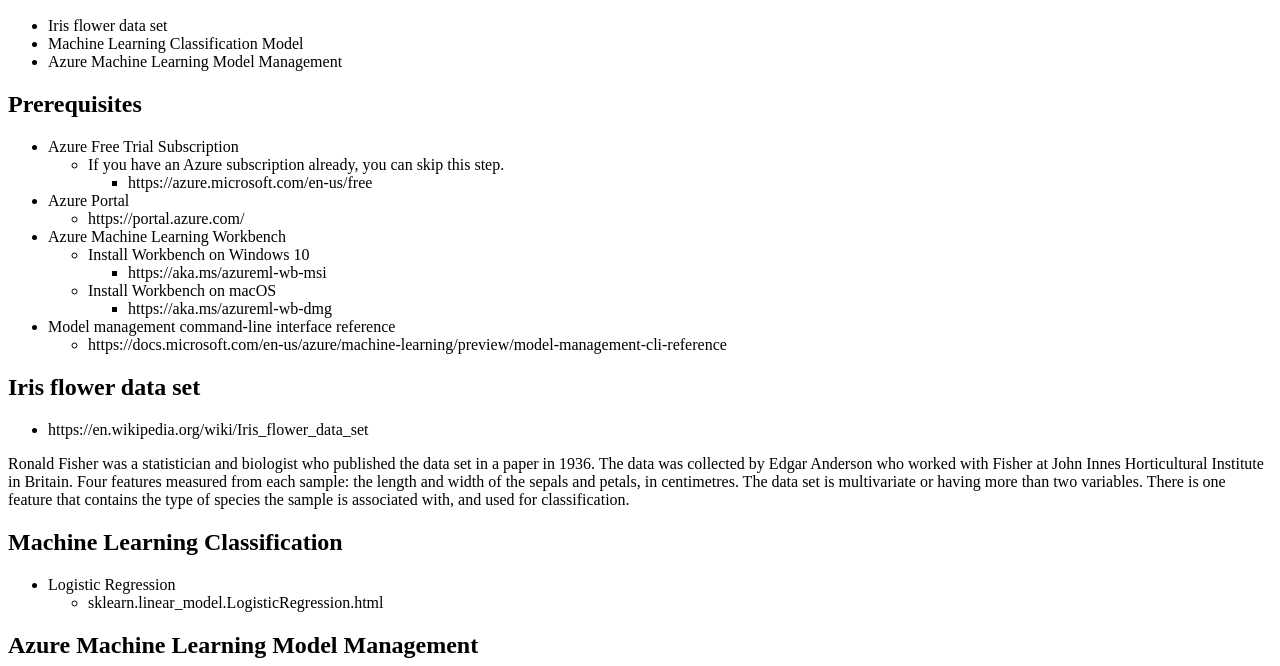
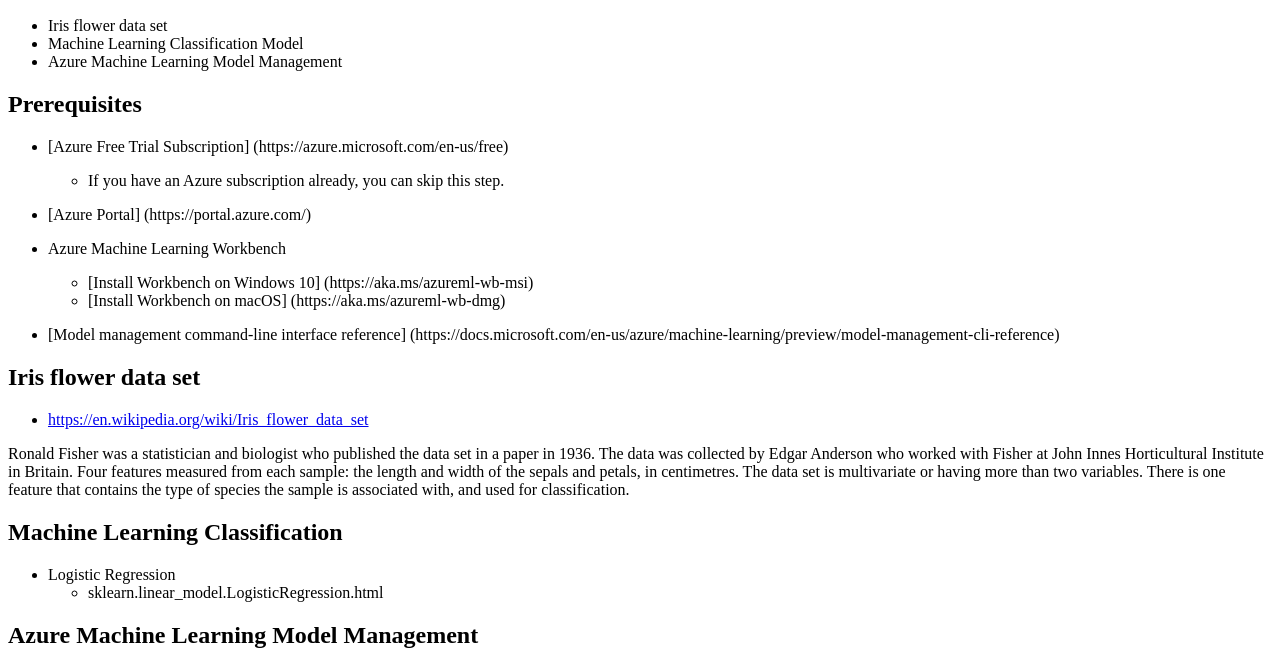
Before and after one commit to lucasfeiock/AZMLWB, a website: page index.html in a window 1280 px wide. Shown: the part 96-762 px from the top of the page. Drawn offline with Linux system fonts and the light colour scheme.

Commit message:
markdown links

```diff
--- a/index.html
+++ b/index.html
@@ -10,43 +10,29 @@
 </ul>
 <h2>Prerequisites</h2>
 <ul>
-<li>Azure Free Trial Subscription
+<li>
+<p>[Azure Free Trial Subscription] (https://azure.microsoft.com/en-us/free)</p>
 <ul>
-<li>If you have an Azure subscription already, you can skip this step.
-<ul>
-<li>https://azure.microsoft.com/en-us/free</li>
+<li>If you have an Azure subscription already, you can skip this step.</li>
 </ul>
 </li>
+<li>
+<p>[Azure Portal] (https://portal.azure.com/)</p>
+</li>
+<li>
+<p>Azure Machine Learning Workbench</p>
+<ul>
+<li>[Install Workbench on Windows 10] (https://aka.ms/azureml-wb-msi)</li>
+<li>[Install Workbench on macOS] (https://aka.ms/azureml-wb-dmg)</li>
 </ul>
 </li>
-<li>Azure Portal
-<ul>
-<li>https://portal.azure.com/</li>
-</ul>
-</li>
-<li>Azure Machine Learning Workbench
-<ul>
-<li>Install Workbench on Windows 10
-<ul>
-<li>https://aka.ms/azureml-wb-msi</li>
-</ul>
-</li>
-<li>Install Workbench on macOS
-<ul>
-<li>https://aka.ms/azureml-wb-dmg</li>
-</ul>
-</li>
-</ul>
-</li>
-<li>Model management command-line interface reference
-<ul>
-<li>https://docs.microsoft.com/en-us/azure/machine-learning/preview/model-management-cli-reference</li>
-</ul>
+<li>
+<p>[Model management command-line interface reference] (https://docs.microsoft.com/en-us/azure/machine-learning/preview/model-management-cli-reference)</p>
 </li>
 </ul>
 <h2>Iris flower data set</h2>
 <ul>
-<li>https://en.wikipedia.org/wiki/Iris_flower_data_set</li>
+<li><a href="https://en.wikipedia.org/wiki/Iris_flower_data_set">https://en.wikipedia.org/wiki/Iris_flower_data_set</a></li>
 </ul>
 <p>Ronald Fisher was a statistician and biologist who published the data set in a paper in 1936. The data was collected by Edgar Anderson who worked with Fisher at John Innes Horticultural Institute in Britain. Four features measured from each sample: the length and width of the sepals and petals, in centimetres. The data set is multivariate or having more than two variables. There is one feature that contains the type of species the sample is associated with, and used for classification.</p>
 <h2>Machine Learning Classification</h2>
```
Also changed, not shown: AZMLWB.md (+7 -11 lines).
